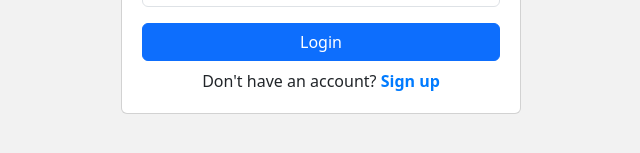
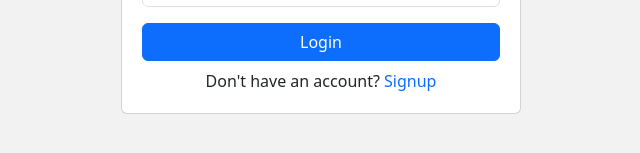
Before and after one commit to harshadatta099/SMBXL_TIME_SHEET, a React (Vite) app: page / in a window 1280 px wide. Shown: the part 457-610 px from the top of the page, without its empty margins (319-959 px from the left). Built offline with nearby package versions, Linux system fonts and the light colour scheme.

Commit message:
Login updated!

```diff
--- a/src/components/Login.jsx
+++ b/src/components/Login.jsx
@@ -1,5 +1,5 @@
 import React, { useState } from "react";
-import { useNavigate } from "react-router-dom";
+import { Link, useNavigate } from "react-router-dom";
 import { Form, Button, Alert, Card } from "react-bootstrap";
 import { FontAwesomeIcon } from "@fortawesome/react-fontawesome";
 import { faEye, faEyeSlash } from "@fortawesome/free-solid-svg-icons";
@@ -152,7 +152,9 @@
           </Button>
           <div className="mt-2 text-center">
           Don't have an account?{" "}
-          <a href="/signup" className="signup-link">Sign up</a>
+          <Link to="/signup" style={{ textDecoration: "none" }}>
+            Signup
+          </Link>
         </div>
         </Form>
       </Card>
```
